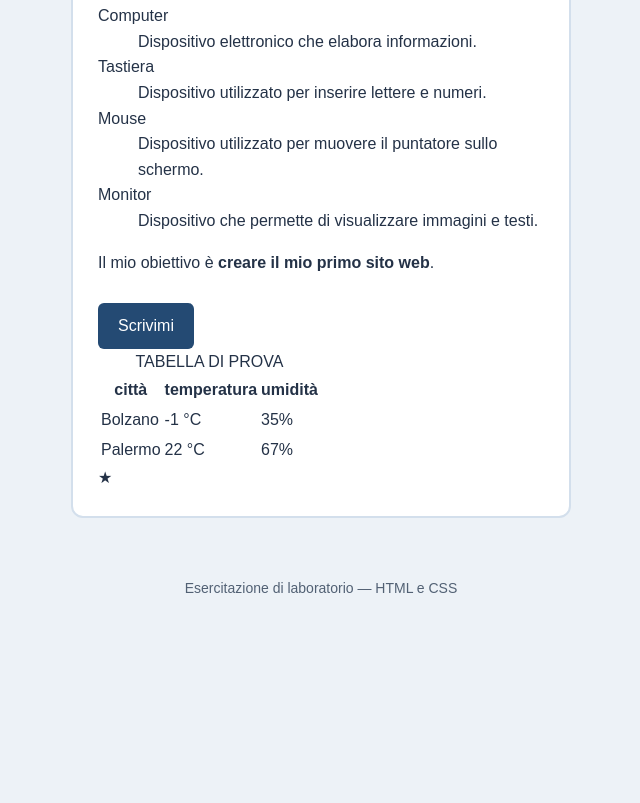
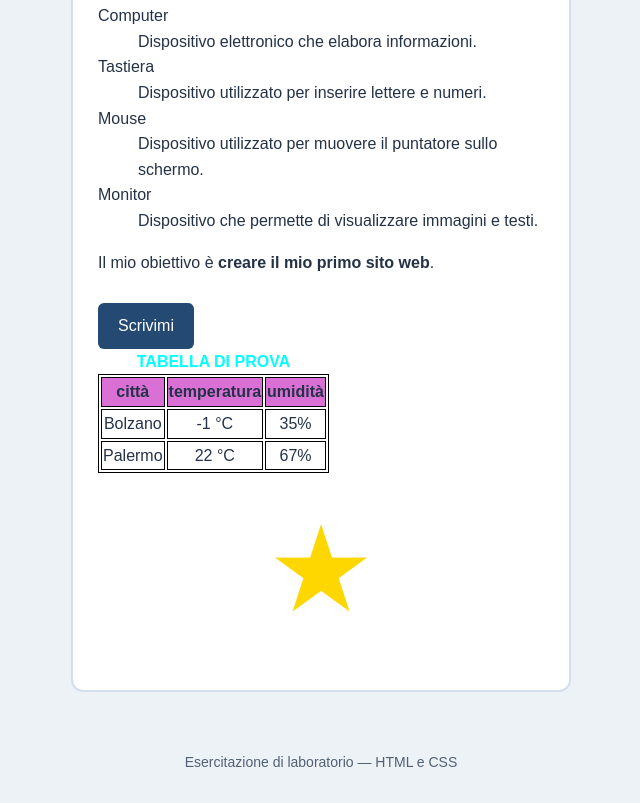
Before and after one commit to paolodevitaottobre09-hue/laboratorio-html, a plain HTML site: page index.html in a window 1280 px wide. Shown: the part 907-1710 px from the top of the page, without its empty margins (319-959 px from the left). Before the commit the page ends 1535 px from the top, so only its background shows below. Drawn offline with Linux system fonts and the light colour scheme.

Commit message:
Update style.css

```diff
--- a/style.css
+++ b/style.css
@@ -93,3 +93,26 @@ footer {
     font-size: 14px;
     color: #526174;
 }
+        table, th, td {
+            border: 1px solid black;
+        }
+        caption {
+            font-weight:bold; color: #00ffff;
+        }
+        th {
+            background-color: #da70d6;
+        }
+        td {
+            text-align: center;
+        }
+
+
+.stella {
+    color: gold;
+    font-size: 120px;
+    text-align: center;
+}
+
+.card h2 {
+    color: darkblue;
+}
```
